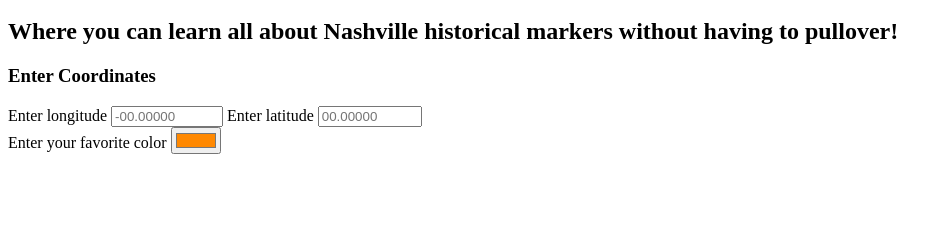
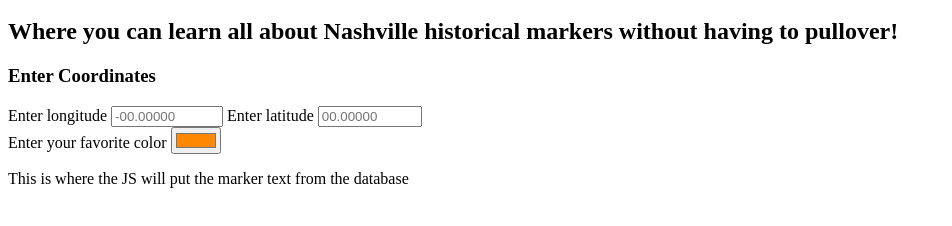
Before and after one commit to schmitz1193/Detour-For-History, a website: page public/index.html in a window 1280 px wide. Shown: the part 48-274 px from the top of the page, without its empty margins (0-952 px from the left). Drawn offline with Linux system fonts and the light colour scheme.

Commit message:
output div added

```diff
--- a/public/index.html
+++ b/public/index.html
@@ -23,6 +23,8 @@
       <input name="favorite-color" type="color" value="#ff8800">
     </form>
 
+    <div id="markerText">This is where the JS will put the marker text from the database</div>
+
 
   </body>
 
```
